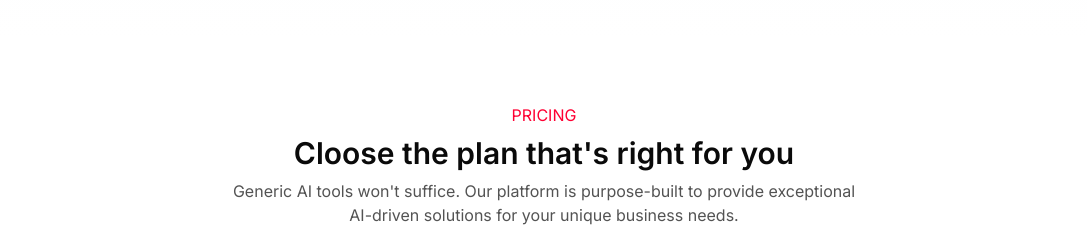
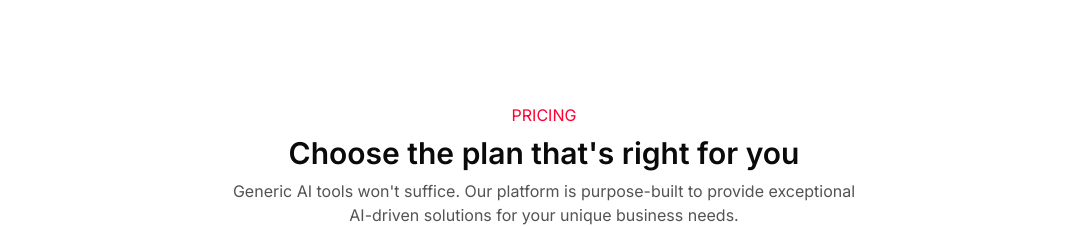
Before and after one commit to dev-scott/RivenziAi, a Next.js app: page / in a window 1280 px wide. Shown: the part 1820-2047 px from the top of the page, without its empty margins (96-1183 px from the left). Built offline with nearby package versions, Linux system fonts and the light colour scheme.

Commit message:
refactor app

```diff
--- a/src/app/(landing)/page.tsx
+++ b/src/app/(landing)/page.tsx
@@ -315,9 +315,9 @@ export default function Home() {
           <div className='relative flex flex-col items-center gap-2'>
             <span className='text-primary'>PRICING</span>
             <h1 className='text-center text-xl font-semibold md:text-3xl'>
-              Cloose the plan that&apos;s right for you
+              Choose the plan that&apos;s right for you
             </h1>
-            {window.innerWidth > 768 && (
+            {!isMobile && (
               <span className='text-center text-foreground/70'>
                 Generic AI tools won&apos;t suffice. Our platform is
                 purpose-built to provide exceptional <br /> AI-driven solutions
```
